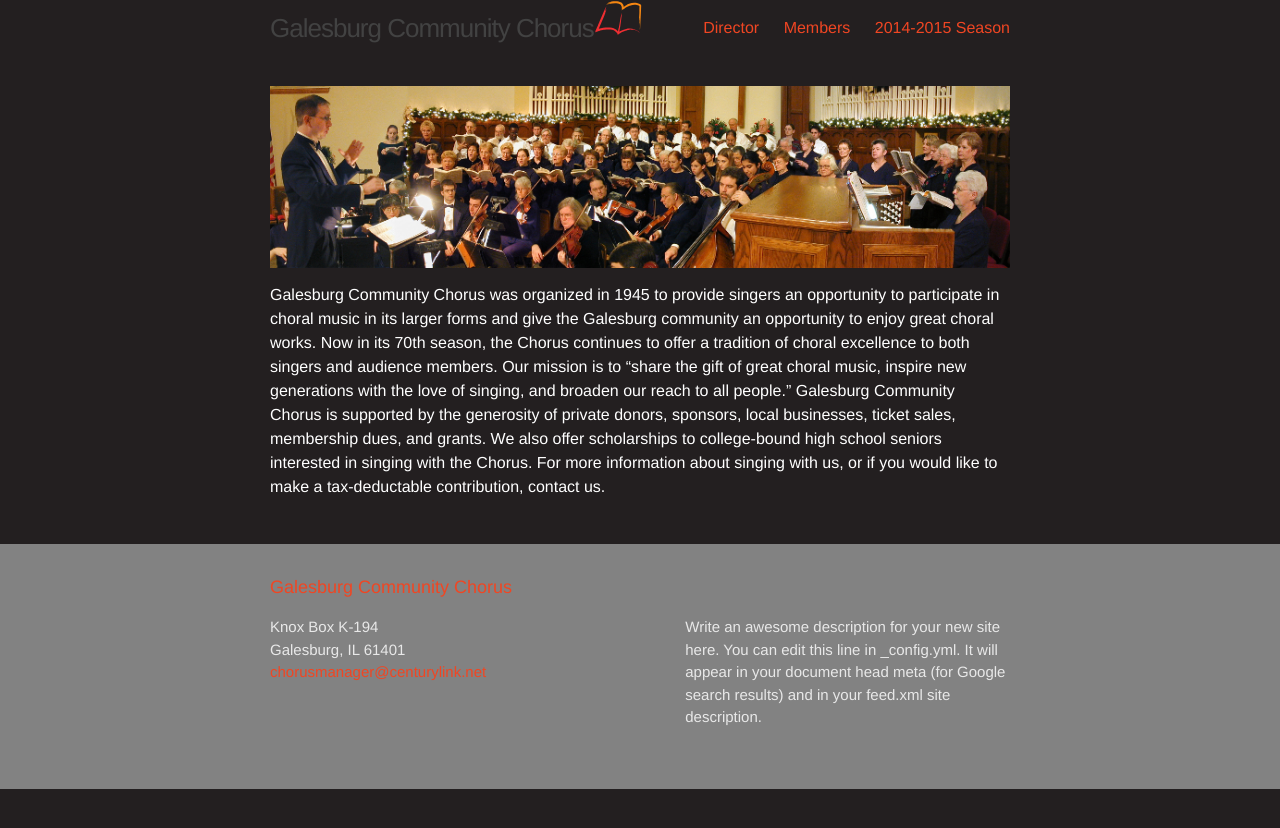
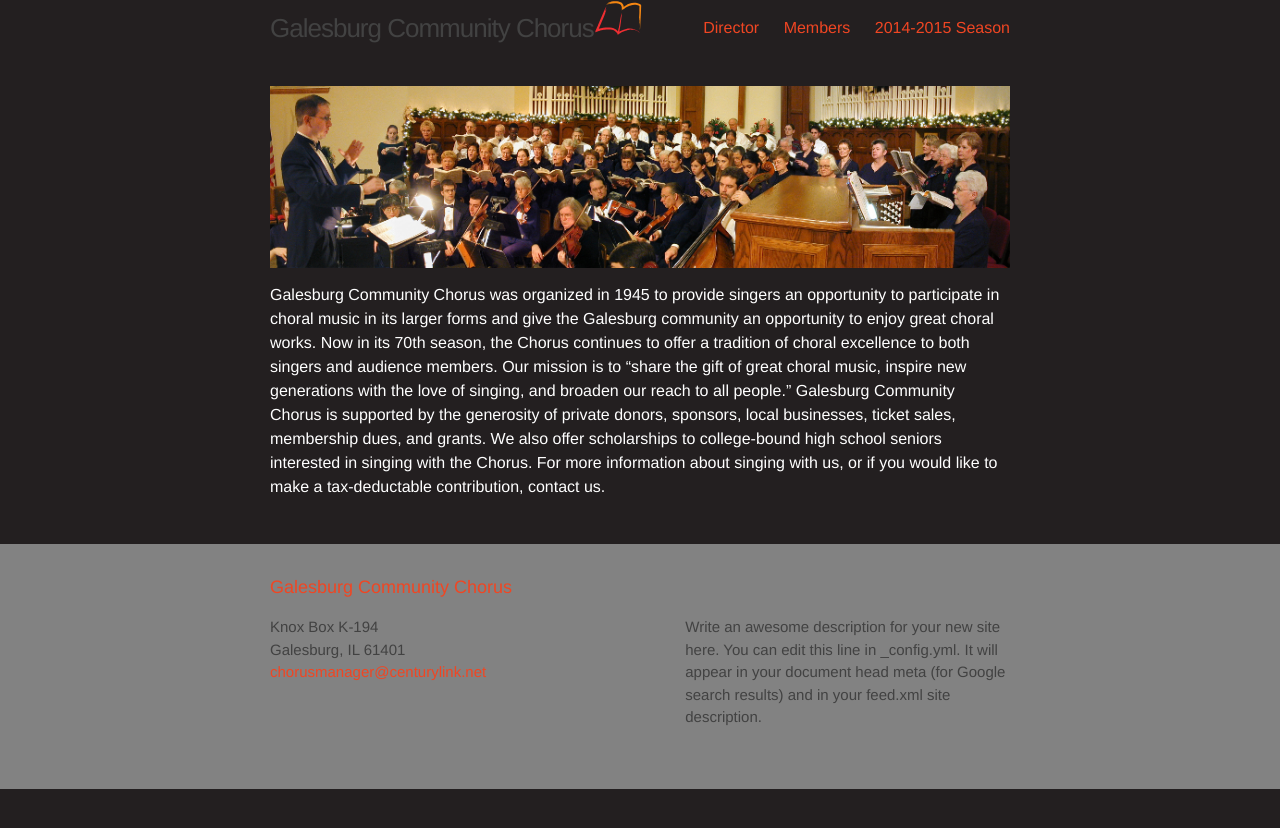
Before and after one commit to galesburgchorus/galesburgchorus.github.io, a Jekyll site: the page built from index.md, in a window 1280 px wide. Shown: the top 828 px of the page. Built offline with Jekyll 4.4.1, drawn with Linux system fonts in a browser that asks for light colours.

Commit message:
Updated _layout.scss

```diff
--- a/_sass/_layout.scss
+++ b/_sass/_layout.scss
@@ -95,7 +95,7 @@
  */
 .site-footer {
 	background-color: $grey-color;
-    color: $grey-color-light;
+    color: $grey-color-dark;
     padding: $spacing-unit 0;
 }
 
```
